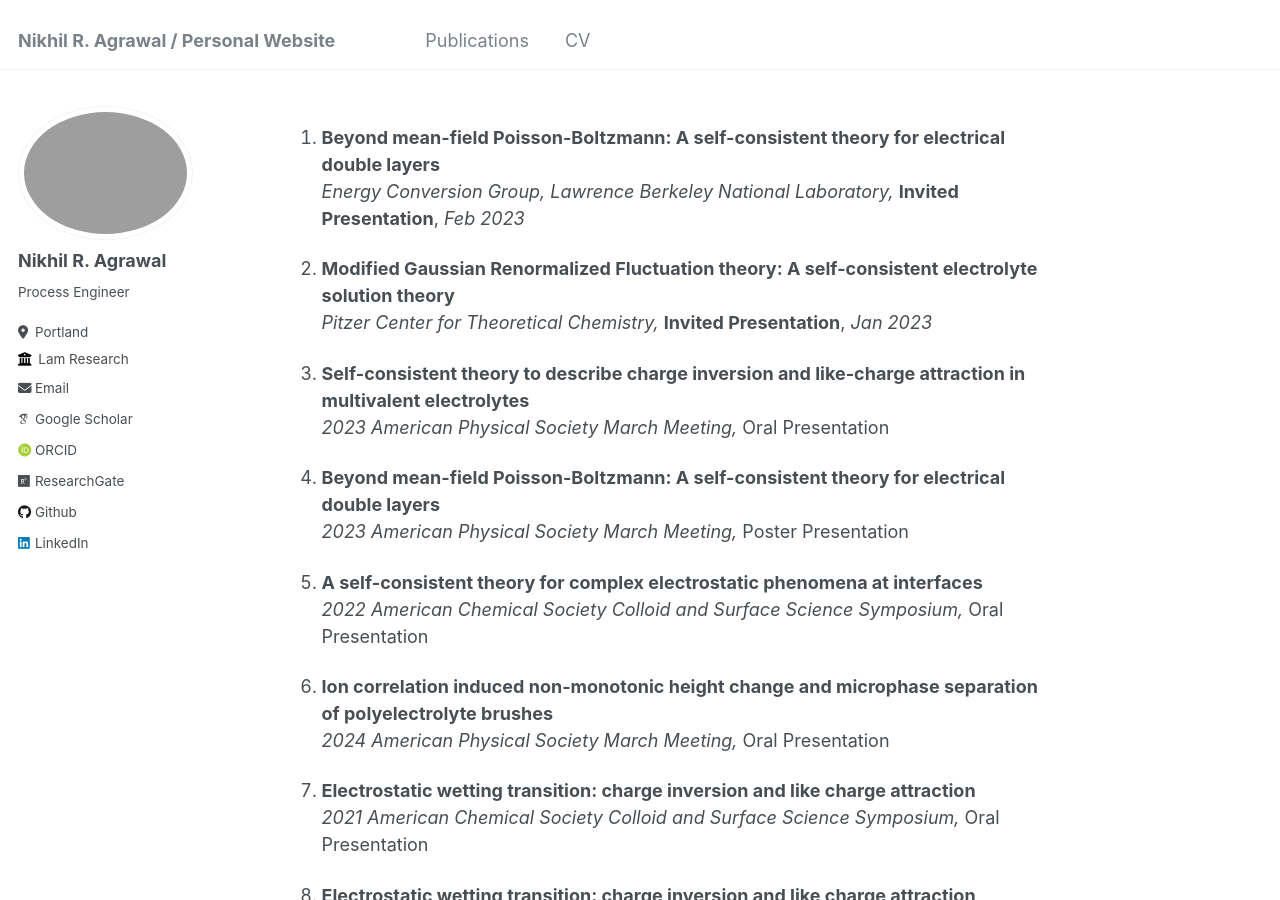
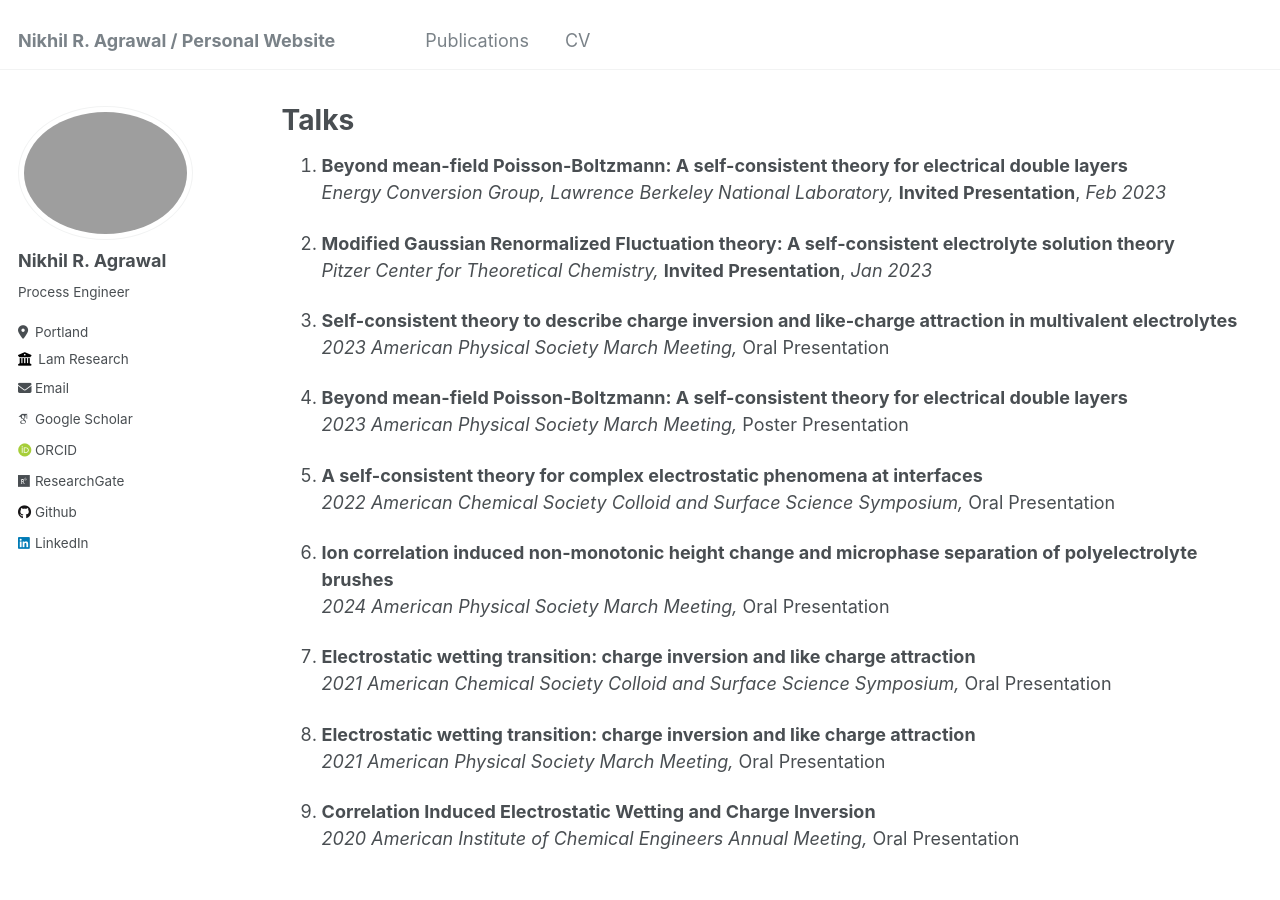
Before and after one commit to nikhil0165/nikhil0165.github.io, a Jekyll site: the page built from _pages/talks.md, in a window 1280 px wide and 900 px high. Built offline with Jekyll 4.4.1, drawn with Linux system fonts in a browser that asks for light colours; some web fonts are replaced; our own code applies the rules of GitHub Pages for plain Markdown files.

Commit message:
Update talks.md

```diff
--- a/_pages/talks.md
+++ b/_pages/talks.md
@@ -1,3 +1,10 @@
+---
+layout: archive
+title: "Talks"
+permalink: /talks/
+author_profile: true
+---
+
 1. **Beyond mean-field Poisson-Boltzmann: A self-consistent theory for electrical double layers**
    *Energy Conversion Group, Lawrence Berkeley National Laboratory,* **Invited Presentation**, *Feb 2023*
 
```
